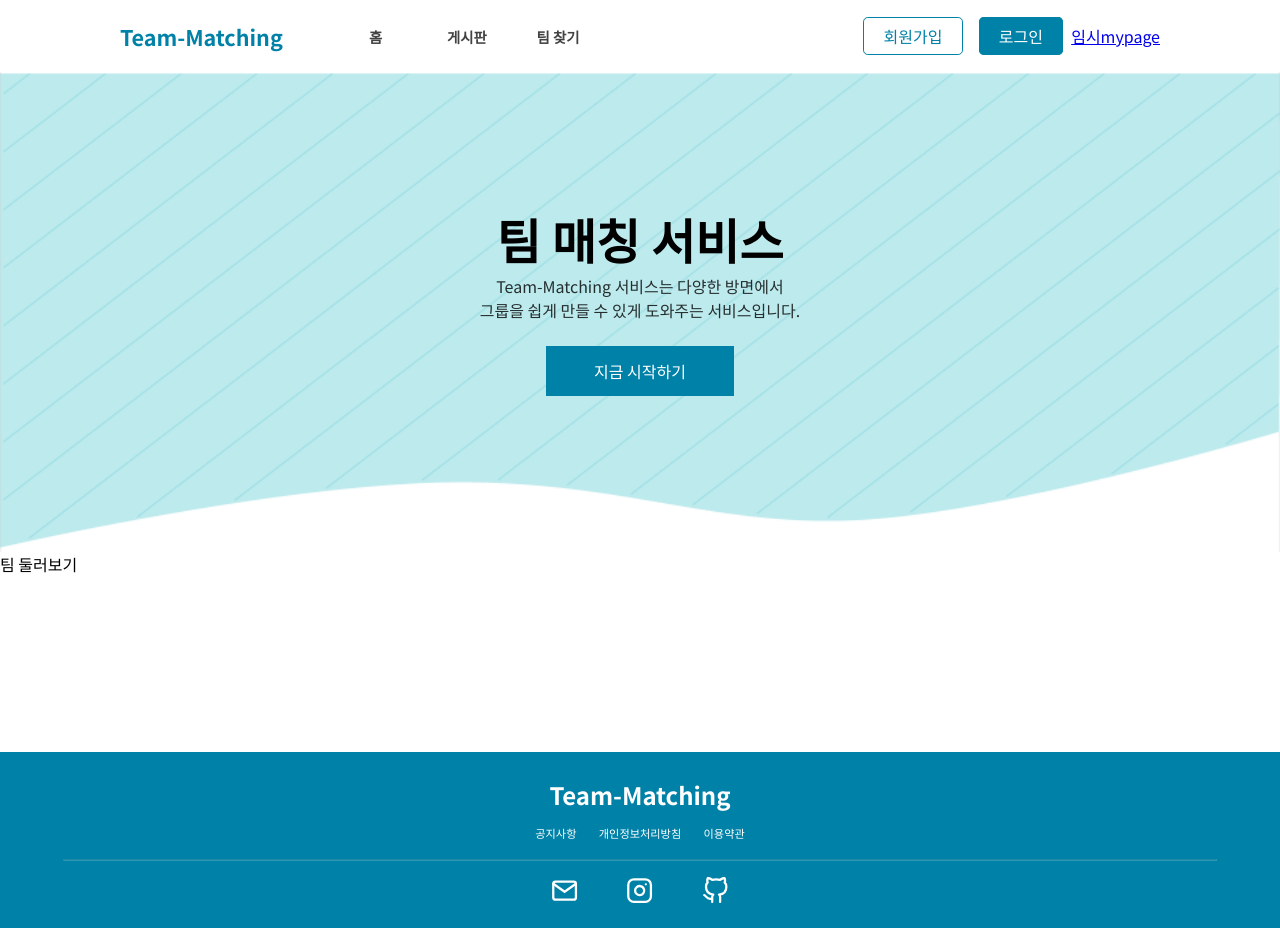
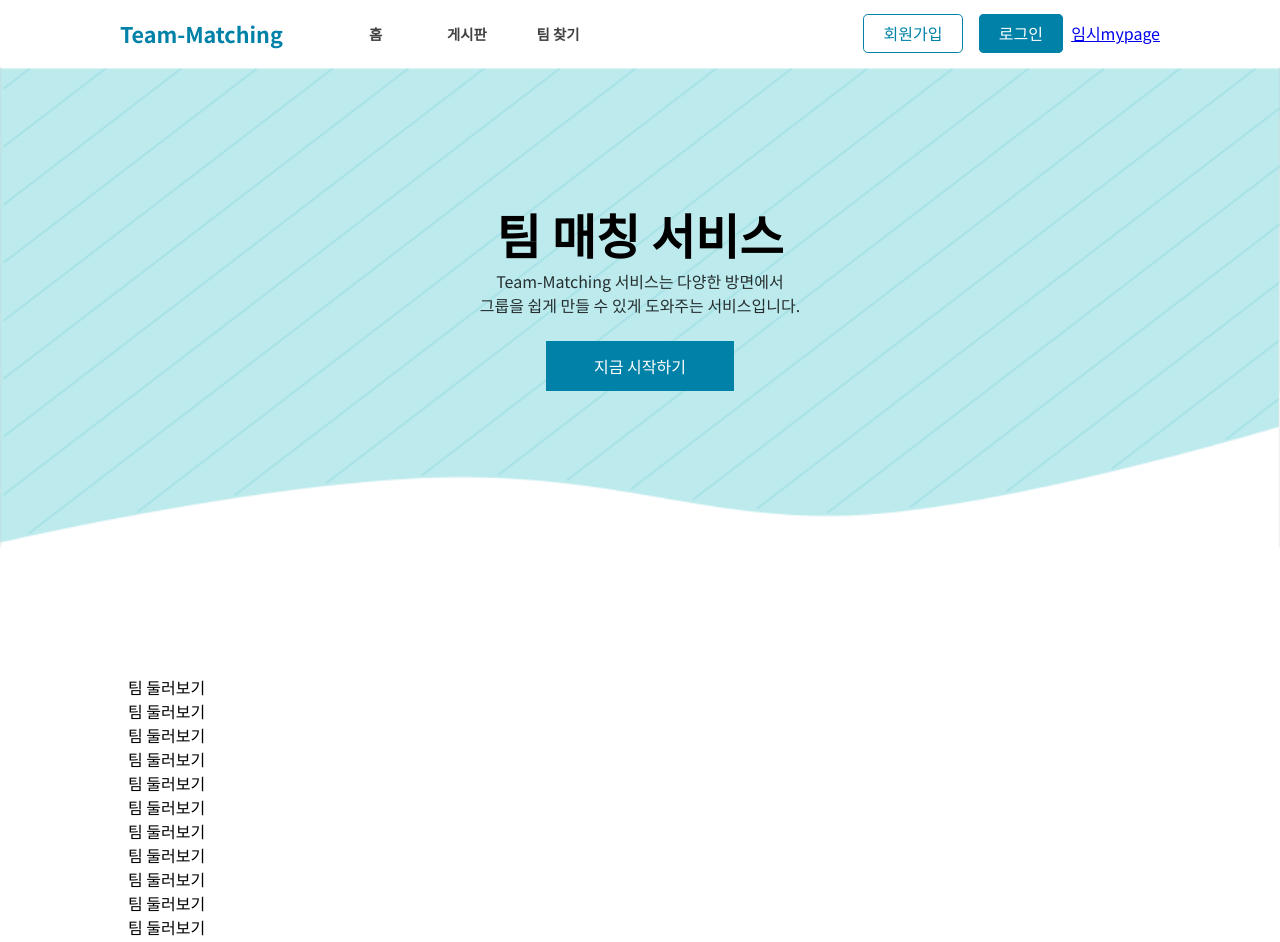
Before and after one commit to yeon7485/Team-Matching-FE-Web, a React (Create React App) app in the folder team-matching-web/: page / in a window 1280 px wide. Shown: the top 942 px of the page. Built offline with nearby package versions, Linux system fonts and the light colour scheme.

Commit message:
design: footer 레이아웃 수정
footer 레이아웃 수정
- footer가 contents를 가리는 현상 수정

```diff
--- /dev/null
+++ b/team-matching-web/src/App.css
@@ -0,0 +1,10 @@
+.wrapper {
+	height: 100vh;
+	display: flex;
+	flex-direction: column;
+	justify-content: space-between;
+}
+
+.contentWrapper {
+	flex: 1;
+}
--- a/team-matching-web/src/App.js
+++ b/team-matching-web/src/App.js
@@ -1,22 +1,27 @@
 import { Outlet, useLocation } from 'react-router-dom';
 import Footer from './components/Footer/Footer';
 import Navbar from './components/Navbar/Navbar';
+import './App.css';
 
 function App() {
   const location = useLocation();
   if (location.pathname === '/join' || location.pathname === '/login')
     return (
-      <>
-        <Outlet />
+      <div className='wrapper'>
+        <div className='contentWrapper'>
+          <Outlet />
+        </div>
         <Footer />
-      </>
+      </div>
     );
   return (
-    <>
+    <div className='wrapper'>
       <Navbar />
-      <Outlet />
+      <div className='contentWrapper'>
+        <Outlet />
+      </div>
       <Footer />
-    </>
+    </div>
   );
 }
 
--- a/team-matching-web/src/components/Footer/Footer.module.css
+++ b/team-matching-web/src/components/Footer/Footer.module.css
@@ -3,10 +3,9 @@
 	flex-direction: column;
 	justify-content: center;
 	align-items: center;
-	position: relative;
-	bottom: 0;
 	width: 100%;
 	height: 11rem;
+	padding: 1rem 0;
 	background-color: var(--main-color);
 }
 
--- a/team-matching-web/src/index.css
+++ b/team-matching-web/src/index.css
@@ -1,7 +1,10 @@
 @import url(//fonts.googleapis.com/earlyaccess/notosanskr.css);
 
 body {
+  width: 100%;
+  height: 100%;
   margin: 0;
+  overflow-x: hidden;
   font-family: 'Noto Sans KR', sans-serif;
   -webkit-font-smoothing: antialiased;
   -moz-osx-font-smoothing: grayscale;
@@ -9,6 +12,11 @@
 
 p {
   margin: 0;
+}
+
+#root {
+  width: 100vw;
+  min-height: 100vh;
 }
 
 :root {
--- a/team-matching-web/src/pages/FindTeam/FindTeam.module.css
+++ b/team-matching-web/src/pages/FindTeam/FindTeam.module.css
@@ -1,7 +1,6 @@
 .root {
-	width: auto;
-	height: 100vh;
-	margin: 2.5rem 10rem 11rem;
+	width: 80%;
+	margin: 2.5% 8% 11%;
 }
 
 .topBar {
--- a/team-matching-web/src/pages/Join/Join.module.css
+++ b/team-matching-web/src/pages/Join/Join.module.css
@@ -1,12 +1,20 @@
+.root {
+  display: flex;
+  flex-direction: column;
+  justify-content: center;
+  align-items: center;
+}
+
 .container {
   display: flex;
   flex-direction: column;
   align-items: center;
   width: 50%;
   min-width: 500px;
-  height: 100%;
+  /* height: 100%; */
   padding: 3rem;
 }
+
 .title {
   margin-bottom: 2rem;
   color: var(--main-color);
@@ -16,10 +24,11 @@
   flex-shrink: 0;
 }
 
-.already{
+.already {
   margin-bottom: 1rem;
 }
-.form{
+
+.form {
   display: flex;
   flex-direction: column;
   align-items: center;
@@ -28,13 +37,15 @@
   height: auto;
   padding: 2rem;
   border-radius: 15px;
-  background-color: rgba( 0, 175, 185, 0.08 );
+  background-color: rgba(0, 175, 185, 0.08);
 }
-label{
+
+label {
   margin-right: auto;
   margin-bottom: 1rem;
 }
-.inputBox{
+
+.inputBox {
   width: 93%;
   padding: 1rem;
   margin-bottom: 1rem;
@@ -42,16 +53,8 @@
   border-radius: 8px;
   outline: none;
 }
-.root{
-  display: flex;
-	flex-direction: column;
-	justify-content: center;
-	align-items: center;
-  width: 100vw;
-  height: 100vh;
-}
 
-.agreeBox{
+.agreeBox {
   margin-top: 3rem;
   margin-right: auto;
   margin-bottom: 1rem;
@@ -59,7 +62,7 @@
   margin-left: 1rem;
 }
 
-.joinButton{
+.joinButton {
   padding: 0.6rem 1.2rem;
   width: 93%;
   border: 1px solid var(--main-color);
@@ -71,29 +74,29 @@
   font-weight: 550;
 }
 
-.joinButton:hover{
+.joinButton:hover {
   background-color: rgba(0, 108, 140, 1.2);
 }
 
-.checkBox{
+.checkBox {
   display: none;
 }
 
-.checkBox + label::before{
-  content:"";
+.checkBox+label::before {
+  content: "";
   display: inline-block;
   width: 17px;
   height: 17px;
-  border:2px solid #0081A7;
+  border: 2px solid #0081A7;
   opacity: 0.66;
   border-radius: 50%;
-  vertical-align:middle;
+  vertical-align: middle;
 }
 
-.checkBox:checked + label::before{
-  content:"";
-  background-color:#0081A7;
-  border-color:#0081A7;
+.checkBox:checked+label::before {
+  content: "";
+  background-color: #0081A7;
+  border-color: #0081A7;
   background-repeat: no-repeat;
   background-position: 50%;
 }
--- a/team-matching-web/src/pages/Main/Main.jsx
+++ b/team-matching-web/src/pages/Main/Main.jsx
@@ -20,6 +20,20 @@
       </section>
       <div className={styles.main}>
         <p>팀 둘러보기 </p>
+        <p>팀 둘러보기 </p>
+        <p>팀 둘러보기 </p>
+        <p>팀 둘러보기 </p>
+        <p>팀 둘러보기 </p>
+        <p>팀 둘러보기 </p>
+        <p>팀 둘러보기 </p>
+        <p>팀 둘러보기 </p>
+        <p>팀 둘러보기 </p>
+        <p>팀 둘러보기 </p>
+        <p>팀 둘러보기 </p>
+        <p>팀 둘러보기 </p>
+        <p>팀 둘러보기 </p>
+        <p>팀 둘러보기 </p>
+        <p>팀 둘러보기 </p>
       </div>
     </div>
   );
--- a/team-matching-web/src/pages/Main/Main.module.css
+++ b/team-matching-web/src/pages/Main/Main.module.css
@@ -31,7 +31,5 @@
 }
 
 .main {
-	width: auto;
-	height: 100%;
-	margin-bottom: 11rem;
+	padding: 10%;
 }
--- a/team-matching-web/src/pages/PostDetail/PostDetail.module.css
+++ b/team-matching-web/src/pages/PostDetail/PostDetail.module.css
@@ -1,31 +1,33 @@
-.root{
-  height: 68.8vh;
+.root {
   padding: 1.5rem 10rem;
 }
 
-.title{
+.title {
   color: var(--main-color);
 }
-.titleHeader{
+
+.titleHeader {
 
   position: relative;
 }
-.boardLink{
+
+.boardLink {
   position: absolute;
   top: 57%;
   right: 2%;
   padding: 0.3rem 1.2rem;
   border: 1px solid var(--main-color);
   background-color: white;
-  color:  var(--main-color);
+  color: var(--main-color);
   font-size: 0.8rem;
   text-decoration: none;
 }
 
-.boardLink:hover{
+.boardLink:hover {
   background-color: rgba(0, 129, 167, 0.2);
 }
-.titleBox{
+
+.titleBox {
   display: flex;
   flex-direction: column;
   justify-content: center;
@@ -39,30 +41,31 @@
   border-bottom: 1px solid #bcbcbc;
 }
 
-.infoBox{
+.infoBox {
   display: flex;
   padding: 0.2rem 1.7rem;
   font-size: 0.8rem;
   border-bottom: 1px solid #bcbcbc;
 }
 
-.date{
+.date {
   margin-left: auto;
 }
 
-.post{
+.post {
   padding: 2rem;
 }
 
-.content{
+.content {
   margin-bottom: 2rem;
 }
-.tag{
+
+.tag {
   color: rgb(24, 206, 234);
   font-size: 0.8rem;
 }
 
-.commentHeader{
+.commentHeader {
   display: flex;
   flex-direction: column;
   justify-content: center;
@@ -76,29 +79,32 @@
   border-top: 1px solid #bcbcbc;
 }
 
-.newComment{
+.newComment {
   display: flex;
   align-items: center;
   height: 3rem;
   padding: 1rem;
-  background-color: rgba(0, 98, 126, 0.1) ;
+  background-color: rgba(0, 98, 126, 0.1);
 
 }
 
-.form{
+.form {
   width: 100%;
 }
-.commentInput{
+
+.commentInput {
   width: 90%;
   height: 3rem;
 }
 
-.submitBtn{
+.submitBtn {
   padding: 1rem;
   margin-left: 1rem;
   border: 1px solid var(--main-color);
   background-color: var(--main-color);
-	color: white;
+  color: white;
 }
 
-.submitBtn:hover{	background-color: rgba(0, 108, 140, 1.2);}
+.submitBtn:hover {
+  background-color: rgba(0, 108, 140, 1.2);
+}
```
Lines whose indentation alone changed are shown as unchanged.
